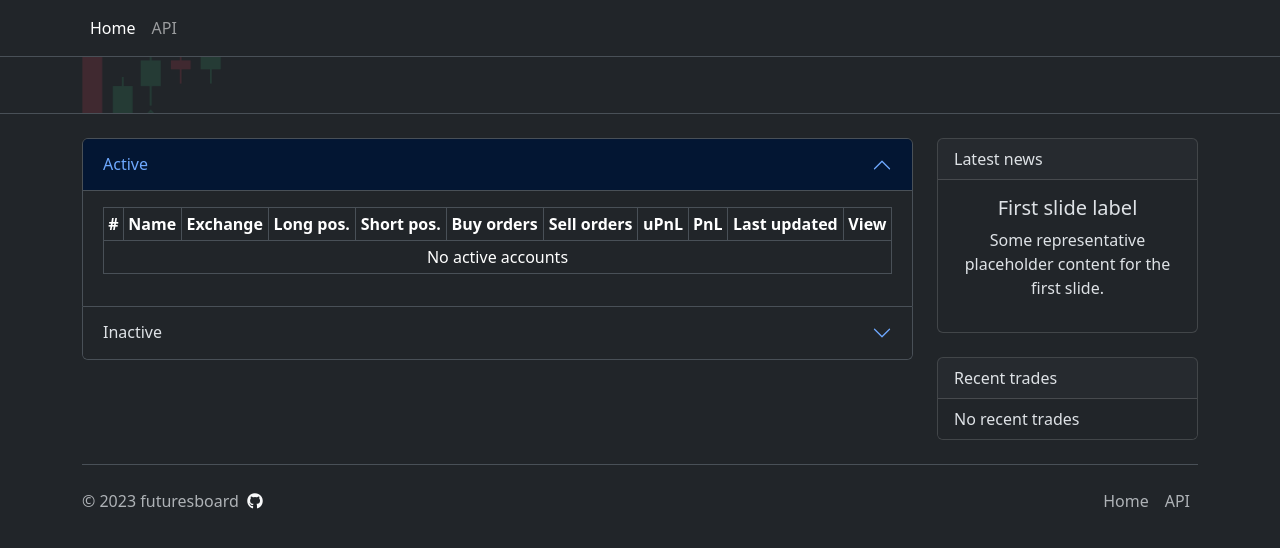
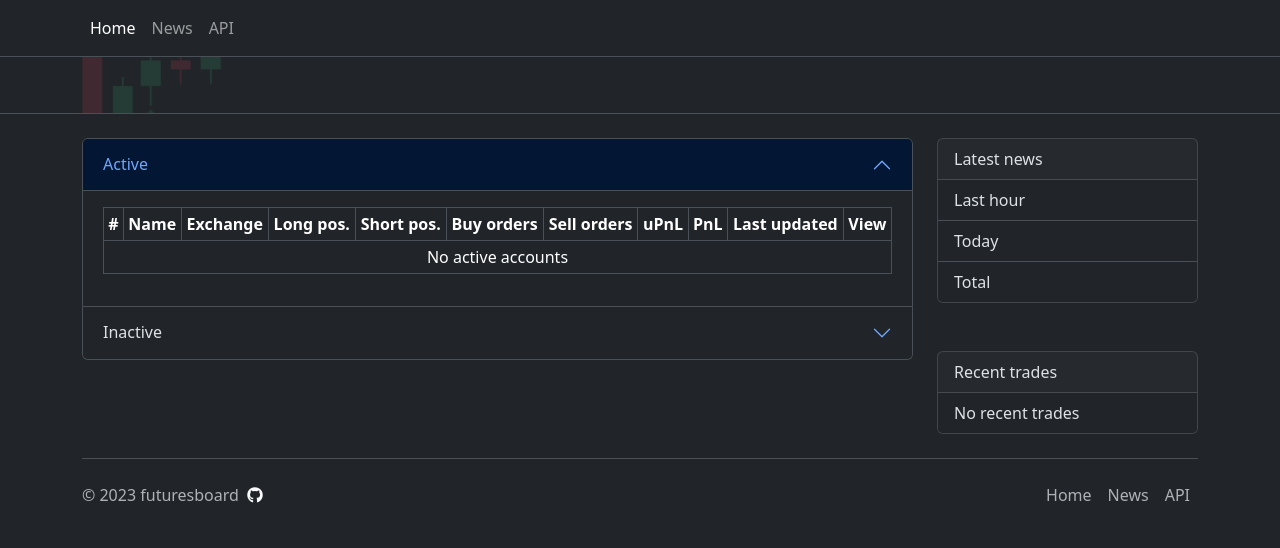
Before and after one commit to ecoppen/futuresboard, a FastAPI app: page / in a window 1280 px wide. Shown: the top 548 px of the page. Run offline with FastAPI, Linux system fonts and the light colour scheme; parts of the project's set-up code (start-up, migrations or seed data) failed here and were passed over; some libraries are stand-ins or nearby versions.

Commit message:
news links

```diff
--- a/templates/footer.html
+++ b/templates/footer.html
@@ -7,6 +7,7 @@
 
         <ul class="nav col-md-4 justify-content-end">
             <li class="nav-item"><a href="{{url_for('index')}}" class="nav-link px-2 text-muted">Home</a></li>
+            <li class="nav-item"><a href="{{url_for('news')}}" class="nav-link px-2 text-muted">News</a></li>
             <li class="nav-item"><a href="/docs" class="nav-link px-2 text-muted">API</a></li>
         </ul>
     </footer>
--- a/templates/index.html
+++ b/templates/index.html
@@ -144,27 +144,19 @@
             <div class="card-header">
                 Latest news
             </div>
-            <div class="card-body">
-
-<div id="carouselExampleCaptions" class="carousel slide" data-bs-ride="carousel">
-  <div class="carousel-inner">
-    <div class="carousel-item active text-center">
-        <h5>First slide label</h5>
-        <p>Some representative placeholder content for the first slide.</p>
-    </div>
-    <div class="carousel-item text-center">
-        <h5>Second slide label</h5>
-        <p>Some representative placeholder content for the second slide.</p>
-    </div>
-    <div class="carousel-item text-center">
-        <h5>Third slide label</h5>
-        <p>Some representative placeholder content for the third slide.</p>
-    </div>
-  </div>
-</div>
-
-            </div>
+            <ul class="list-group list-group-flush">
+                <li class="list-group-item">
+                    Last hour <span class="badge bg-secondary float-end">{{ news["1h"] }}</span>
+                </li>
+                <li class="list-group-item">
+                    Today <span class="badge bg-secondary float-end">{{ news["1d"] }}</span>
+                </li>
+                <li class="list-group-item">
+                    Total <span class="badge bg-secondary float-end">{{ news["all"] }}</span>
+                </li>
+            </ul>
         </div>
+        <br>
         <br>
         <div class="card">
             <div class="card-header">
--- a/templates/navbar.html
+++ b/templates/navbar.html
@@ -27,6 +27,8 @@
             <ul class="nav navbar-nav me-auto">
                 <li class="nav-item"><a href="{{url_for('index')}}" class="nav-link px-2 {% if request.path == "/" %}active{% endif %}"
                                         aria-current="page">Home</a></li>
+                <li class="nav-item"><a href="{{url_for('news')}}" class="nav-link px-2 {% if request.path == "/news" %}active{% endif %}"
+                                        aria-current="page">News</a></li>
                 <li class="nav-item"><a href="/docs" class="nav-link px-2"
                                         aria-current="page">API</a></li>
             </ul>
```
